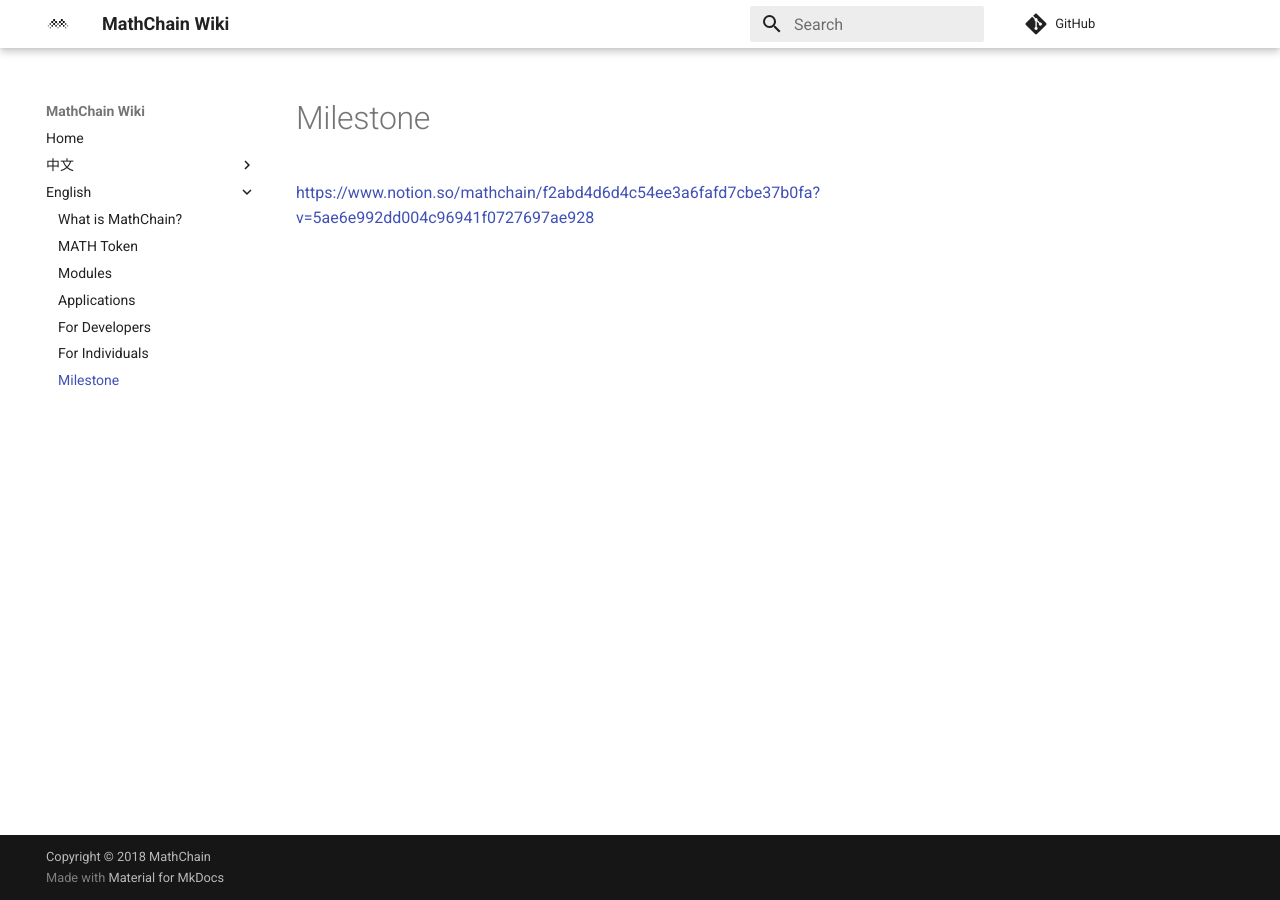
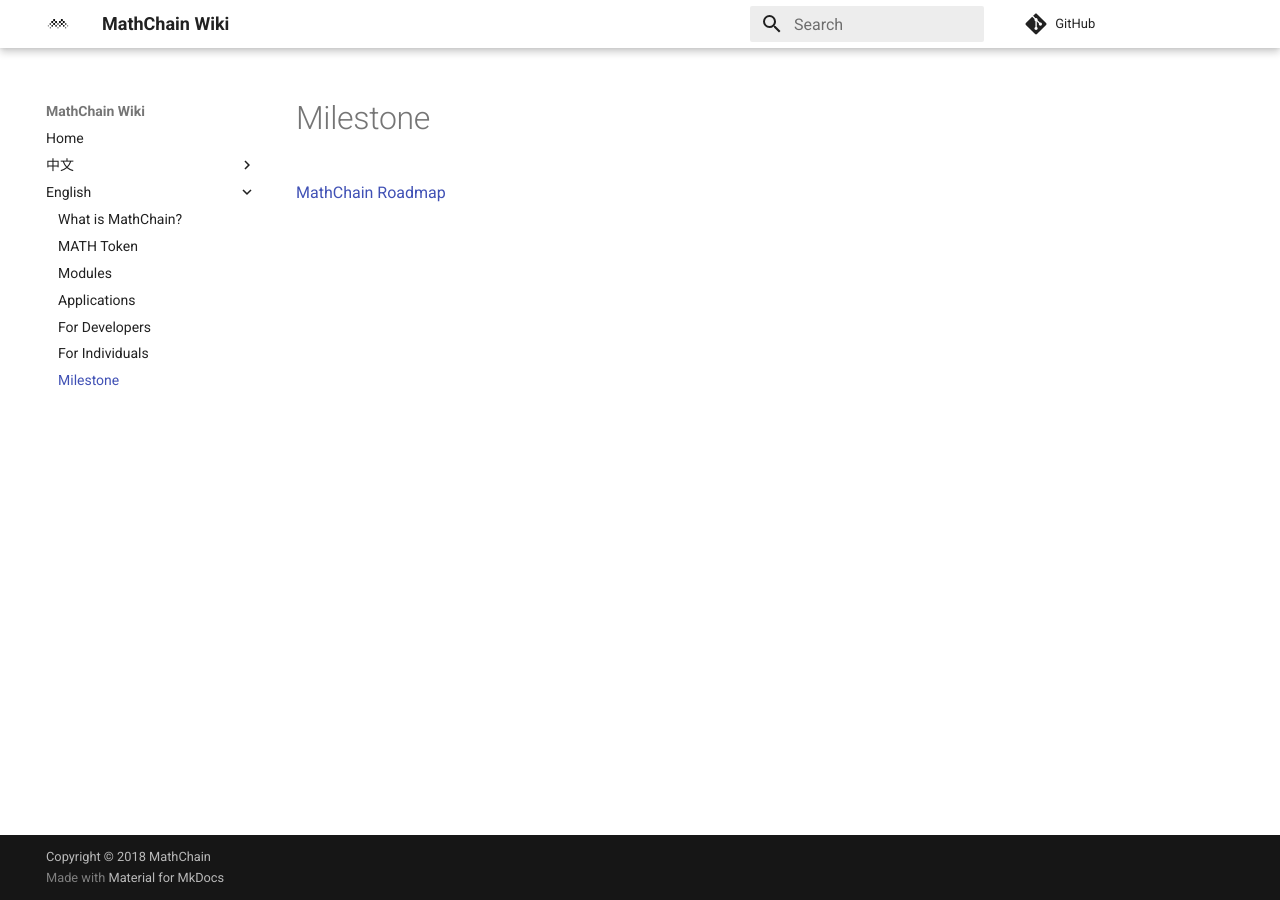
Before and after one commit to mathwallet/docs.mathchain.org, an MkDocs documentation site: the page built from docs/en/milestone.md, in a window 1280 px wide. Built offline with MkDocs 1.6.1 and Material for MkDocs 9.7.7, drawn with Linux system fonts in a browser that asks for light colours; comment, search, counter and statistics services are not loaded.

Commit message:
Update milestone.md

```diff
--- a/docs/en/milestone.md
+++ b/docs/en/milestone.md
@@ -1 +1 @@
-[https://www.notion.so/mathchain/f2abd4d6d4c54ee3a6fafd7cbe37b0fa?v=5ae6e992dd004c96941f0727697ae928](https://www.notion.so/mathchain/f2abd4d6d4c54ee3a6fafd7cbe37b0fa?v=5ae6e992dd004c96941f0727697ae928)
+[MathChain Roadmap](https://www.notion.so/mathchain/f2abd4d6d4c54ee3a6fafd7cbe37b0fa?v=5ae6e992dd004c96941f0727697ae928)
```
